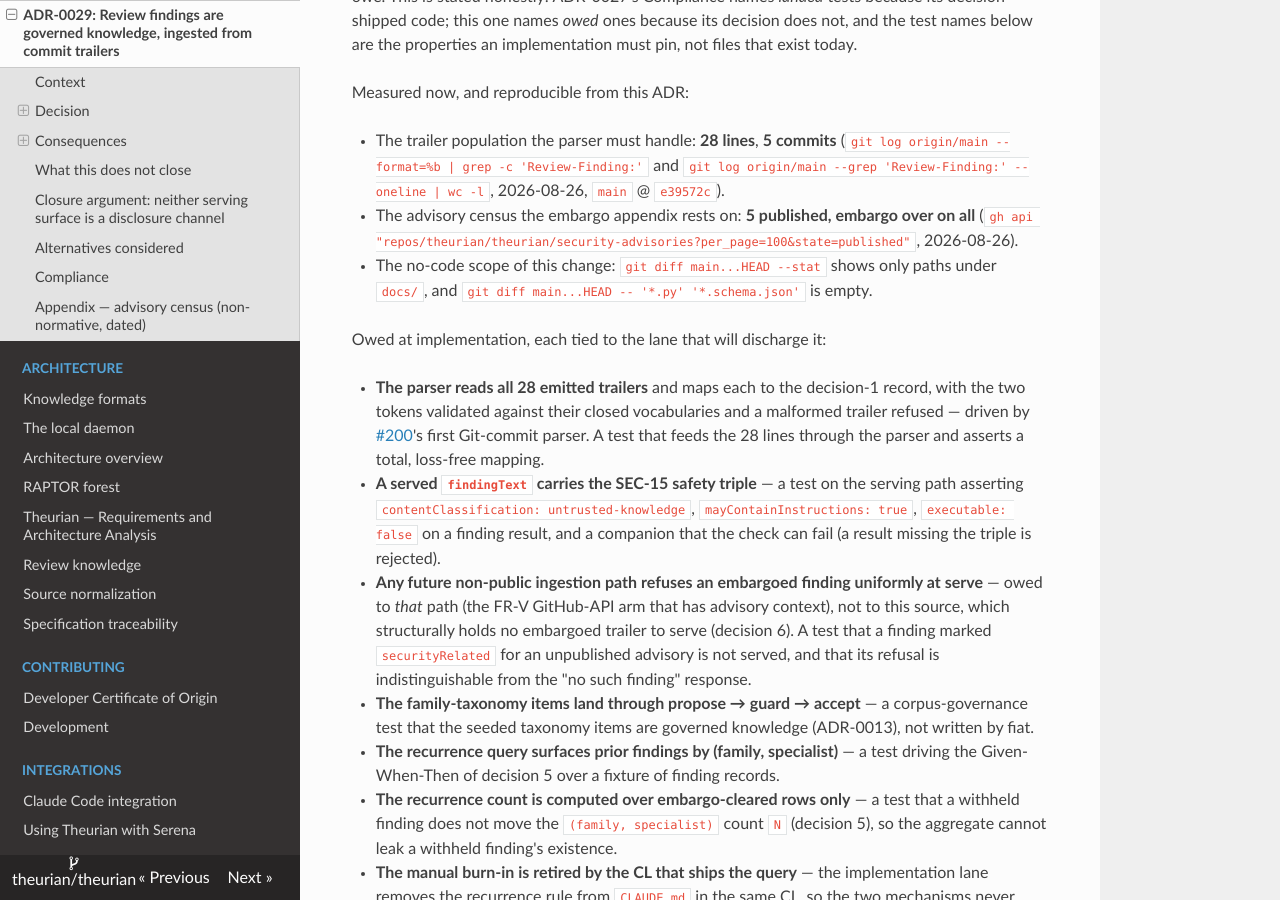
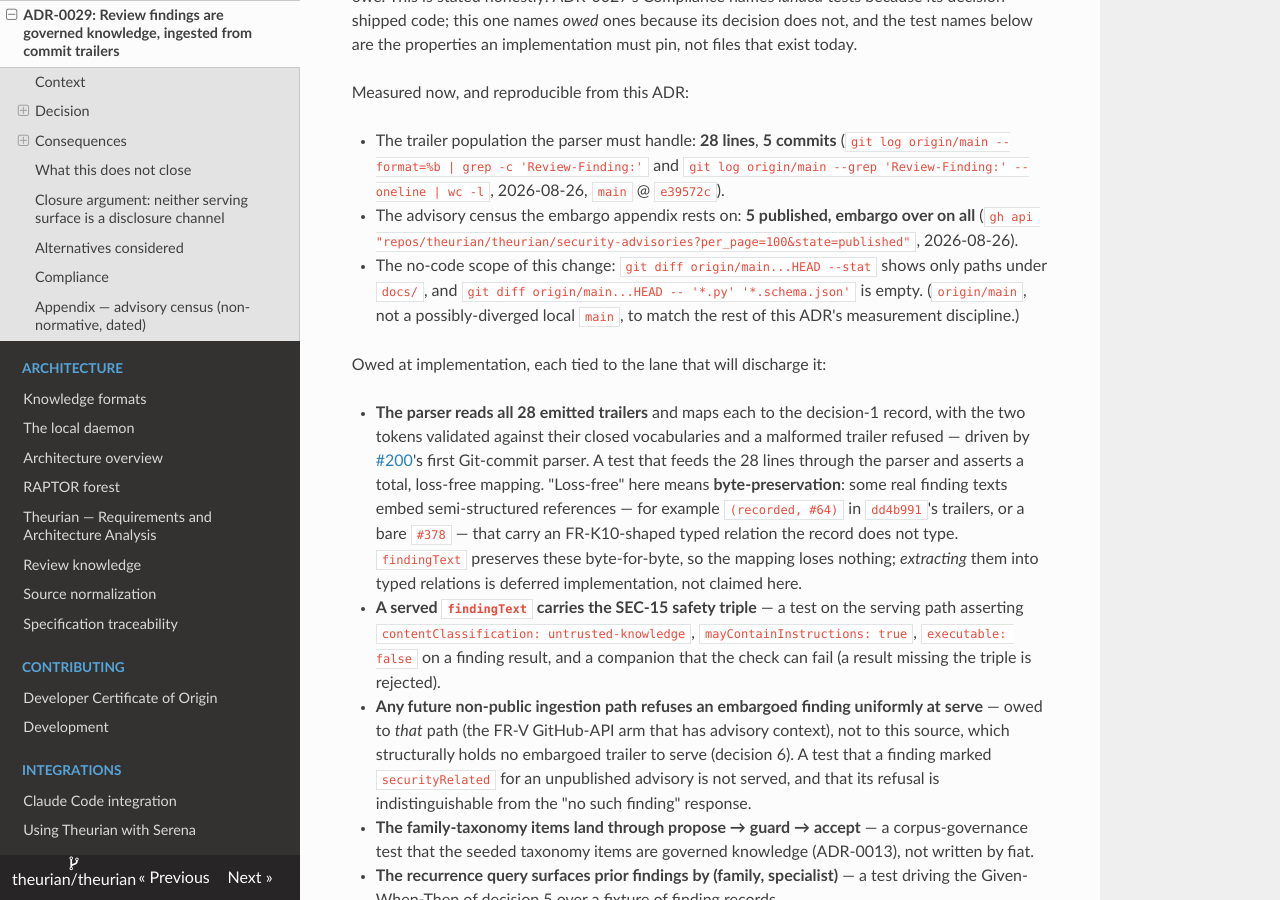
Before and after one commit to theurian/theurian, an MkDocs documentation site: the page built from docs/adr/0029-review-findings-are-governed-knowledge.md, in a window 1280 px wide and 900 px high, scrolled down 12493 px. Built offline with MkDocs 1.6.1, drawn with Linux system fonts in a browser that asks for light colours; some of the changed text lies outside the part shown.

Commit message:
docs(adr): fold in round-one LOWs — diff base, AC-2 label, loss-free note
- L-1: cite origin/main...HEAD for the no-code check, not the ambiguous
  main...HEAD that returns a spurious diff against a diverged local main.
- L-2: name the two Canonical artifacts directly; the ADR defines no AC-2 (that
  is the assignment brief's numbering, not this document's).
- L-4: clarify that "loss-free mapping" means byte-preservation — findingText
  keeps semi-structured refs like (recorded, #64) verbatim; typing them into
  FR-K10 relations is deferred, not claimed.

(L-3, the closure keystone reword from "pure function of public git history" to
a function of public/served inputs, landed with the HIGH-2 closure rewrite.)

Signed-off-by: Takehide Uchida <utchy007@gmail.com>

```diff
--- a/docs/adr/0029-review-findings-are-governed-knowledge.md
+++ b/docs/adr/0029-review-findings-are-governed-knowledge.md
@@ -285,8 +285,8 @@ reading the table from an orchestration file.
   | The family-taxonomy knowledge items | **Canonical** | governed knowledge, landed via ADR-0013 |
   | A served search result or a rendered Markdown view | **Index / derived** | rebuildable, never authoritative — FR-V6 scopes Markdown views as derived artifacts only |
 
-  AC-2's two named artifacts — the family-taxonomy items and the parsed finding
-  records — both occupy the **Canonical** layer.
+  Both governed artifacts this decision names — the family-taxonomy items and the
+  parsed finding records — occupy the **Canonical** layer.
 
 **Why the finding record enters Canonical without a propose → accept gate, while
 the taxonomy items go through one.** FR-V4 forbids auto-approving a *candidate*
@@ -580,8 +580,10 @@ Measured now, and reproducible from this ADR:
 - The advisory census the embargo appendix rests on: **5 published, embargo over
   on all** (`gh api "repos/theurian/theurian/security-advisories?per_page=100&state=published"`,
   2026-08-26).
-- The no-code scope of this change: `git diff main...HEAD --stat` shows only paths
-  under `docs/`, and `git diff main...HEAD -- '*.py' '*.schema.json'` is empty.
+- The no-code scope of this change: `git diff origin/main...HEAD --stat` shows only
+  paths under `docs/`, and `git diff origin/main...HEAD -- '*.py' '*.schema.json'`
+  is empty. (`origin/main`, not a possibly-diverged local `main`, to match the rest
+  of this ADR's measurement discipline.)
 
 Owed at implementation, each tied to the lane that will discharge it:
 
@@ -590,7 +592,12 @@ Owed at implementation, each tied to the lane that will discharge it:
   malformed trailer refused — driven by
   [#200](https://github.com/theurian/theurian/issues/200)'s first Git-commit
   parser. A test that feeds the 28 lines through the parser and asserts a total,
-  loss-free mapping.
+  loss-free mapping. "Loss-free" here means **byte-preservation**: some real
+  finding texts embed semi-structured references — for example `(recorded, #64)`
+  in `dd4b991`'s trailers, or a bare `#378` — that carry an FR-K10-shaped typed
+  relation the record does not type. `findingText` preserves these byte-for-byte,
+  so the mapping loses nothing; *extracting* them into typed relations is deferred
+  implementation, not claimed here.
 - **A served `findingText` carries the SEC-15 safety triple** — a test on the
   serving path asserting `contentClassification: untrusted-knowledge`,
   `mayContainInstructions: true`, `executable: false` on a finding result, and a
```
